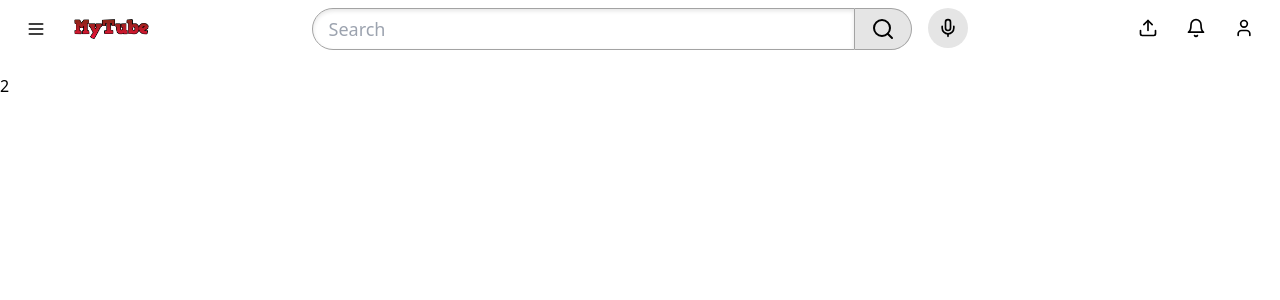
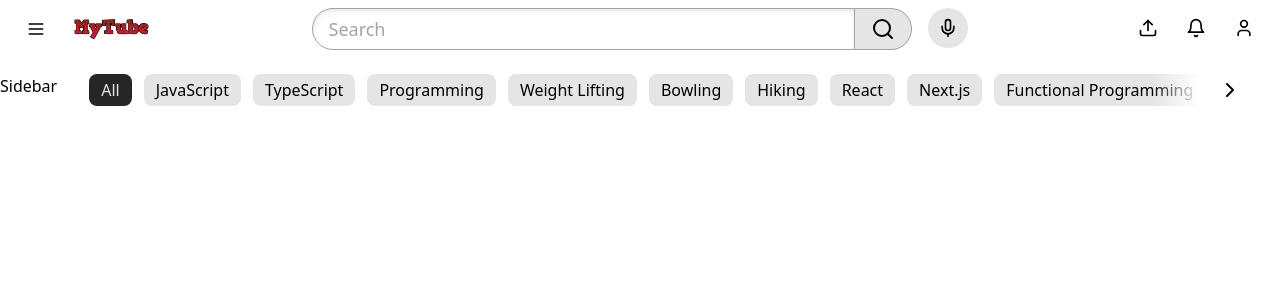
Before and after one commit to micsta00/myTube, a React (Vite) app: page / in a window 1280 px wide. Shown: the top 300 px of the page. Built offline with nearby package versions, Linux system fonts and the light colour scheme.

Commit message:
Category pills created
functionality + scrolling

```diff
--- a/src/App.tsx
+++ b/src/App.tsx
@@ -1,8 +1,19 @@
+import { CategoryPills } from "./components/CategoryPills"
 import { PageHeader } from "./layouts/PageHeader"
+import { categories } from "./data/home"
+import { useState } from "react"
 
 export default function App() {
-  return <div className="max-h-screen flex flex-col">
+  const [selectedCategory, setSelectedCategory] = useState(categories[0])
+  return (<div className="max-h-screen flex flex-col">
     <PageHeader />
-    <div>2</div>
-  </div>
+    <div className="grid grid-cols-[auto,1fr] flex-grow-1 overflow-auto">
+      <div>Sidebar</div>
+      <div className="overflow-x-hidden px-8 pb-4">
+        <div className="sticky top-0 bg-white z-10 pb-4">
+          <CategoryPills categories={categories} selectedCategory={selectedCategory} onSelect={setSelectedCategory} />
+        </div>
+      </div>
+    </div>
+  </div>)
 }
--- a/src/components/Button.tsx
+++ b/src/components/Button.tsx
@@ -6,7 +6,8 @@ const buttonStyles = cva(["transition-colors"], {
     variants: {
         variant: {
             default: ["bg-secondary", "hover:bg-secondary-hover"],
-            ghost: ["hover:bg-gray-100"]
+            ghost: ["hover:bg-gray-100"],
+            dark: ["bg-secondary-dark", "hover:bg-secondary-hover", "text-secondary"]
         },
         size: {
             default: ["rounded", "p-2"],
--- /dev/null
+++ b/src/components/CategoryPills.tsx
@@ -0,0 +1,83 @@
+import { useEffect, useRef, useState } from "react";
+import { Button } from "./Button";
+import { ChevronLeft, ChevronRight } from "lucide-react"
+
+
+type CategoryPillProps = {
+    categories: string[]
+    selectedCategory: string
+    onSelect: (category: string) => void
+}
+
+const TRANSLATE_AMOUNT = 200
+
+export function CategoryPills({ categories, selectedCategory, onSelect }: CategoryPillProps) {
+    const [translate, setTranslate] = useState(0)
+    const [isLeftVisible, setIsLeftVisible] = useState(true)
+    const [isRightVisible, setIsRightVisible] = useState(true)
+    const containerRef = useRef<HTMLDivElement>(null)
+
+    useEffect(() => {
+        if (containerRef.current === null) return
+
+        const observer = new ResizeObserver(entries => {
+            // const container = containerRef.current
+            const container = entries[0]?.target
+            console.log(container.clientWidth, container.scrollWidth)
+
+            if (container == null) return
+
+            setIsLeftVisible(translate > 0)
+            setIsRightVisible(translate + container.clientWidth < container.scrollWidth)
+        })
+
+        observer.observe(containerRef.current)
+
+        return () => {
+            observer.disconnect()
+        }
+    }, [categories, translate])
+
+    return (<div ref={containerRef} className="overflow-x-hidden relative">
+        <div className="flex whitespace-nowrap gap-3 transition-transform w-[max-content]" style={{ transform: `translateX(-${translate}px)` }}>
+            {categories.map(category => {
+                return (
+                    <Button key={category} onClick={() => onSelect(category)} variant={selectedCategory === category ? "dark" : "default"} className="py-1 px-3 rounded-lg whitespace-nowrap">{category}</Button>
+                )
+            })}
+
+        </div>
+        {isLeftVisible && <div className="absolute left-0 top-1/2 -translate-y-1/2 bg-gradient-to-r from-white from-50% to-transparent w-24 h-full">
+            <Button onClick={() => {
+                setTranslate(translate => {
+                    const newTranslate = translate - TRANSLATE_AMOUNT
+                    if (newTranslate < 0) return 0
+                    return newTranslate
+                })
+            }} variant="ghost" size="icon" className="h-full aspect-square w-auto p-1.5">
+                <ChevronLeft />
+            </Button>
+        </div>
+        }
+        {isRightVisible && <div className="absolute right-0 top-1/2 -translate-y-1/2 bg-gradient-to-l from-white from-50% to-transparent w-24 h-full flex justify-end">
+            <Button onClick={() => {
+                setTranslate(translate => {
+                    if (containerRef.current === null) {
+                        return translate
+                    }
+                    const newTranslate = translate + TRANSLATE_AMOUNT
+                    const edge = containerRef.current.scrollWidth
+                    const width = containerRef.current.clientWidth
+                    if (newTranslate + width >= edge) {
+                        return edge - width
+                    }
+                    return newTranslate
+                })
+            }} variant="ghost" size="icon" className="h-full aspect-square w-auto p-1.5 ">
+                <ChevronRight />
+            </Button>
+        </div>
+        }
+
+    </div>)
+}
--- /dev/null
+++ b/src/data/home.ts
@@ -0,0 +1,17 @@
+export const categories = [
+    "All",
+    "JavaScript",
+    "TypeScript",
+    "Programming",
+    "Weight Lifting",
+    "Bowling",
+    "Hiking",
+    "React",
+    "Next.js",
+    "Functional Programming",
+    "Object Oriented Programming",
+    "Frontend Web Development",
+    "Backend Web Development",
+    "Web Development",
+    "Coding",
+]
--- a/src/layouts/PageHeader.tsx
+++ b/src/layouts/PageHeader.tsx
@@ -1,10 +1,12 @@
-import { Menu, Upload, Bell, User, Mic, Search } from "lucide-react"
+import { Menu, Upload, Bell, User, Mic, Search, ArrowLeft } from "lucide-react"
 import logo from "../assets/logo.png"
 import { Button } from "../components/Button"
+import { useState } from "react"
 
 export function PageHeader() {
+    const [showFullWidthSearch, setShowFullWidthSearch] = useState(false)
     return (<div className="flex gap-10 lg:gap=20 justify-between pt-2 mb-6 mx-4">
-        <div className="flex gap-4 items-center flex-shrink-0">
+        <div className={`flex gap-4 items-center flex-shrink-0 ${showFullWidthSearch ? "hidden" : "flex"}`}>
             <Button variant="ghost" size="icon">
                 <Menu />
             </Button>
@@ -12,7 +14,10 @@ export function PageHeader() {
                 <img src={logo} alt="" className="h-6" />
             </a>
         </div>
-        <form className="md:flex hidden gap-4 flex-grow justify-center">
+        <form className={`gap-4 flex-grow justify-center ${showFullWidthSearch ? "flex" : "hidden md:flex"}`}>
+            {showFullWidthSearch && <Button onClick={() => setShowFullWidthSearch(false)} type="button" size="icon" variant="ghost" className="flex-shrink-0">
+                <ArrowLeft />
+            </Button>}
             <div className="flex flex-grow max-w-[600px]">
                 <input type="search" placeholder="Search" className="rounded-l-full border border-secondary-border shadow-inner shadow-secondary py-1 px-4 text-lg w-full focus:border-blue-500 outline-none" />
                 <Button className="py-2 px-4 rounded-r-full border-secondary-border border border-l-0 flex-shrink-0">
@@ -24,8 +29,8 @@ export function PageHeader() {
             </Button>
 
         </form>
-        <div className="flex flex-shrink-0 md:gap-2">
-            <Button size="icon" variant="ghost" className="md:hidden">
+        <div className={`flex flex-shrink-0 md:gap-2 ${showFullWidthSearch ? "hidden" : "flex"}`}>
+            <Button onClick={() => setShowFullWidthSearch(true)} size="icon" variant="ghost" className="md:hidden">
                 <Search />
             </Button>
             <Button size="icon" variant="ghost" className="md:hidden">
```
